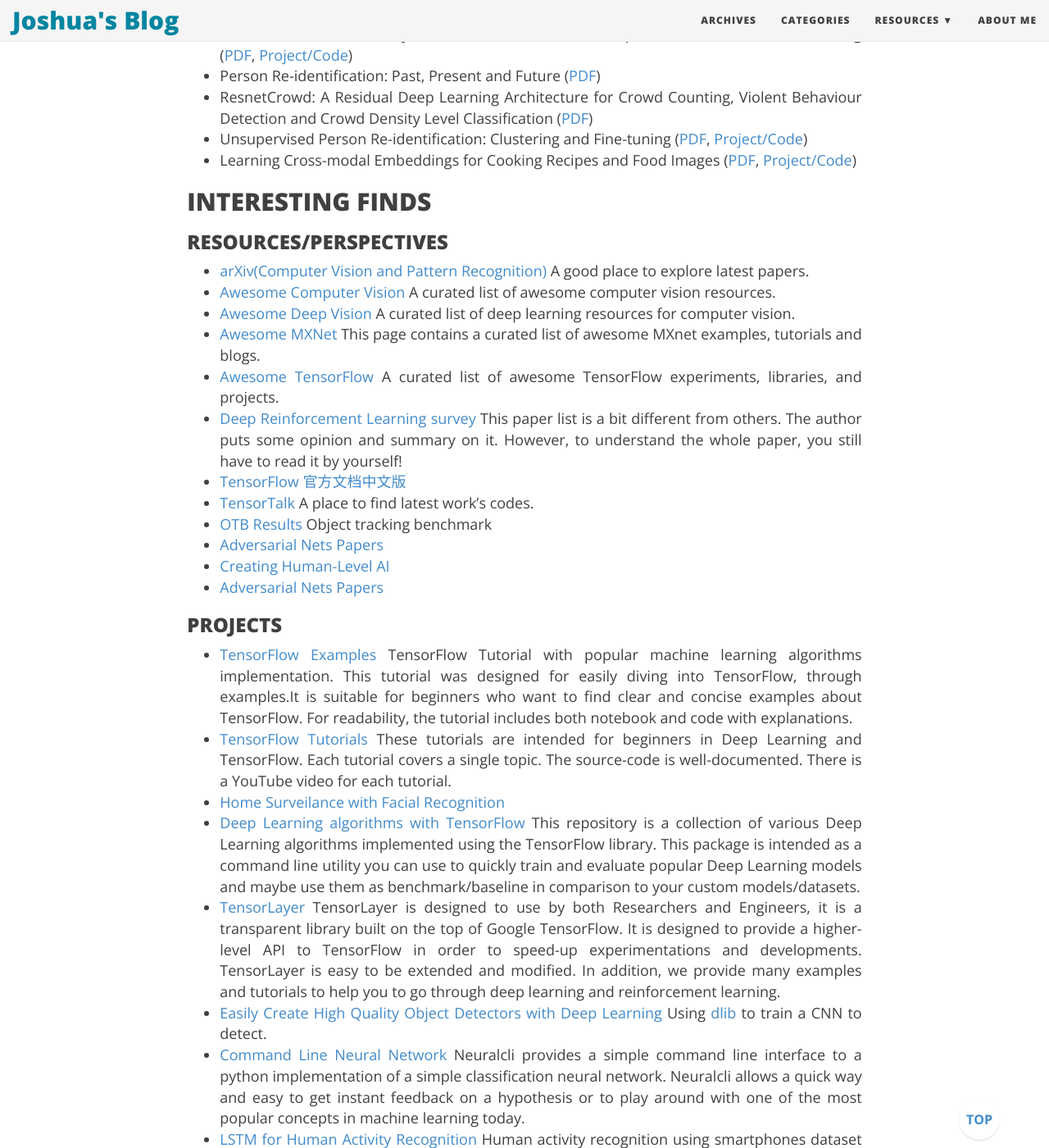
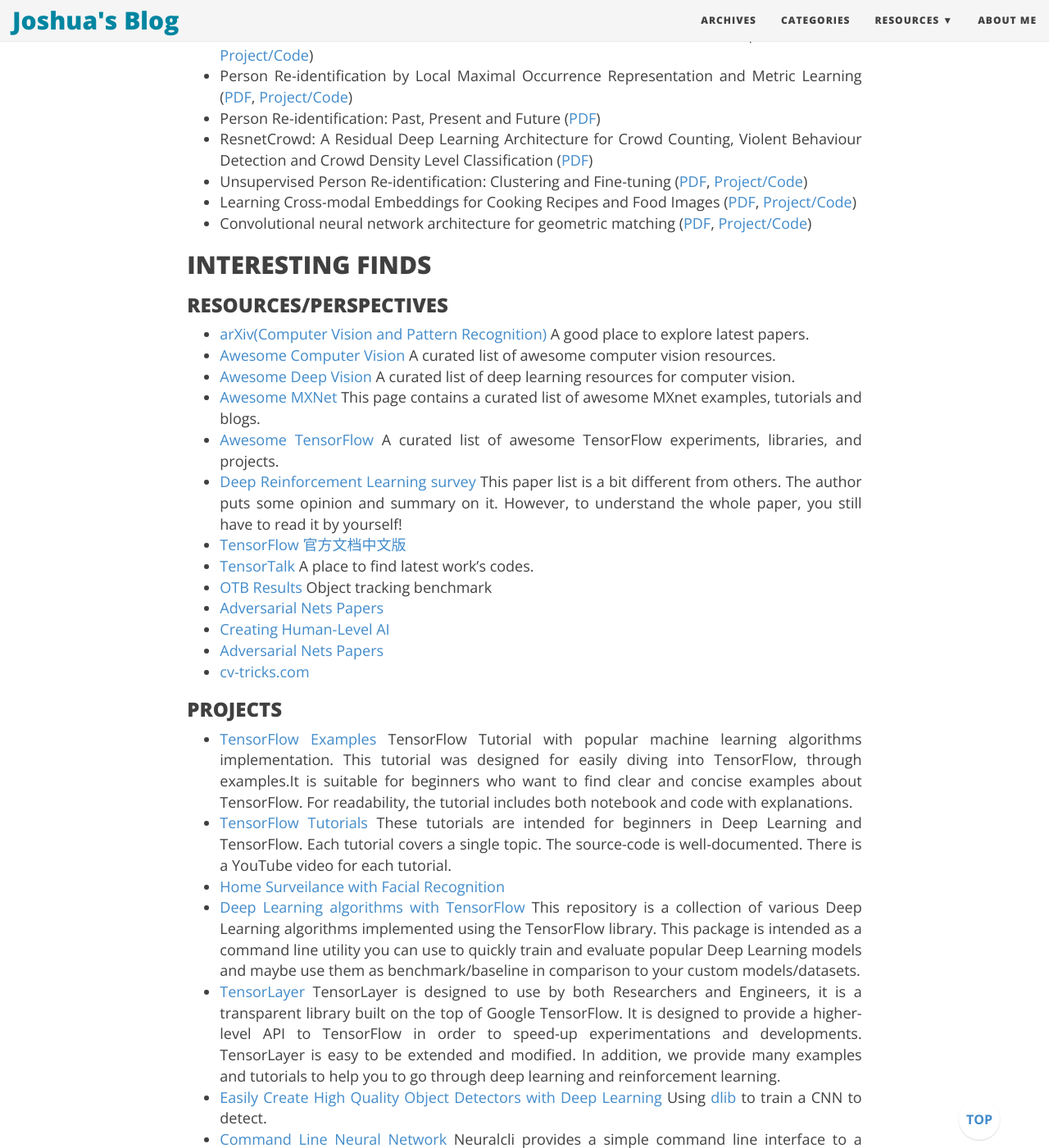
Before and after one commit to joshua19881228/joshua19881228.github.io, a Jekyll site: the page built from _posts/Computer_Vision/2016-08-25-my-jumble-of-computer-vision.md, in a window 1280 px wide and 1400 px high, scrolled down 13523 px. Shown: the whole window at 82% size. Built offline with Jekyll 4.4.1, drawn with Linux system fonts in a browser that asks for light colours; nearby versions of some CDN libraries; comment, search, counter and statistics services are not loaded; some of the changed text lies outside the part shown.

Commit message:
add new resources

```diff
--- a/_posts/Computer_Vision/2016-08-25-my-jumble-of-computer-vision.md
+++ b/_posts/Computer_Vision/2016-08-25-my-jumble-of-computer-vision.md
@@ -113,6 +113,7 @@
 * Discriminative Localization in CNNs for Weakly-Supervised Segmentation of Pulmonary Nodules ([PDF](https://arxiv.org/abs/1707.01086))
 * Superpixel-based semantic segmentation trained by statistical process control ([PDF](https://arxiv.org/abs/1706.10071))
 * The Devil is in the Decoder ([PDF](https://arxiv.org/abs/1707.05847))
+* Semantic Segmentation with Reverse Attention ([PDF](https://arxiv.org/abs/1707.06426))
 
 ### TRACKING ###
 
@@ -322,6 +323,7 @@
 * ShuffleNet: An Extremely Efficient Convolutional Neural Network for Mobile Devices ([PDF](https://arxiv.org/abs/1707.01083), [Caffe Implementation](https://github.com/camel007/Caffe-ShuffleNet))
 * Submanifold Sparse Convolutional Networks ([PDF](https://arxiv.org/abs/1706.01307), [Project/Code](https://github.com/facebookresearch/SparseConvNet))
 * Dual Path Networks ([PDF](https://arxiv.org/abs/1707.01629))
+* ThiNet: A Filter Level Pruning Method for Deep Neural Network Compression ([PDF](https://arxiv.org/abs/1707.06342))
 
 ### GAN ###
 
@@ -395,6 +397,7 @@
 * ResnetCrowd: A Residual Deep Learning Architecture for Crowd Counting, Violent Behaviour Detection and Crowd Density Level Classification ([PDF](https://arxiv.org/abs/1705.10698))
 * Unsupervised Person Re-identification: Clustering and Fine-tuning ([PDF](https://arxiv.org/abs/1705.10444), [Project/Code](https://github.com/hehefan/Unsupervised-Person-Re-identification-Clustering-and-Fine-tuning))
 * Learning Cross-modal Embeddings for Cooking Recipes and Food Images ([PDF](http://im2recipe.csail.mit.edu/im2recipe.pdf), [Project/Code](http://im2recipe.csail.mit.edu/))
+* Convolutional neural network architecture for geometric matching ([PDF](https://arxiv.org/abs/1703.05593), [Project/Code](http://www.di.ens.fr/willow/research/cnngeometric/))
 
 ## INTERESTING FINDS ##
 
@@ -420,6 +423,7 @@
 * [Adversarial Nets Papers](https://github.com/zhangqianhui/AdversarialNetsPapers)
 * [Creating Human-Level AI](https://www.youtube.com/watch?v=ZHYXp3gJCaI)
 * [Adversarial Nets Papers](https://github.com/chihyaoma/AdversarialNetsPapers)
+* [cv-tricks.com](http://cv-tricks.com/)
 
 ### PROJECTS ###
 
@@ -671,6 +674,7 @@
 * [目标跟踪相关资源](https://zhuanlan.zhihu.com/p/27292838)
 * [Intro to Neural Networks and Machine Learning](http://www.cs.toronto.edu/~rgrosse/courses/csc321_2017/)
 * [Tips for Training Recurrent Neural Networks](http://danijar.com/tips-for-training-recurrent-neural-networks/)
+* [A Gentle Introduction to Mini-Batch Gradient Descent and How to Configure Batch Size](http://machinelearningmastery.com/gentle-introduction-mini-batch-gradient-descent-configure-batch-size/)
 
 ## SKILLS ##
 
```
Also changed, not shown: other parts of _posts/Computer_Vision/2016-08-25-my-jumble-of-computer-vision.md (+0 -1 lines).
